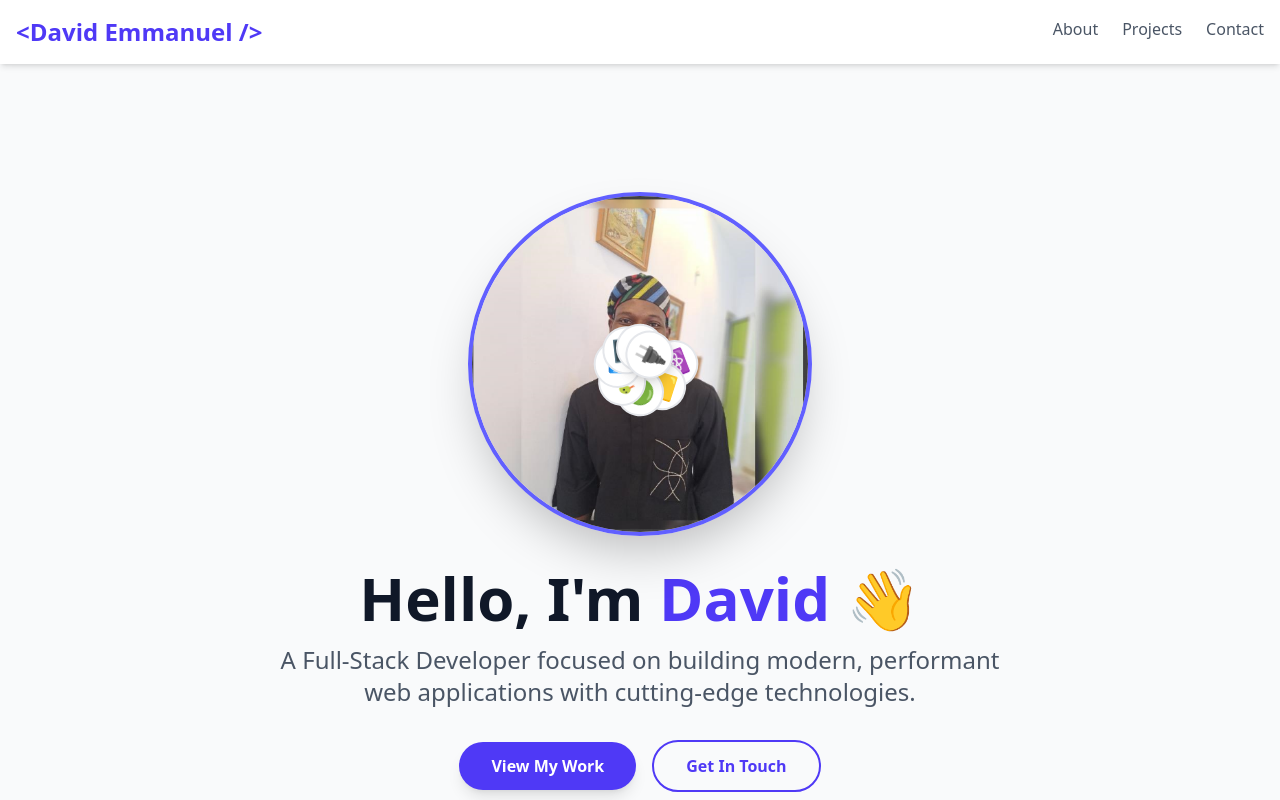
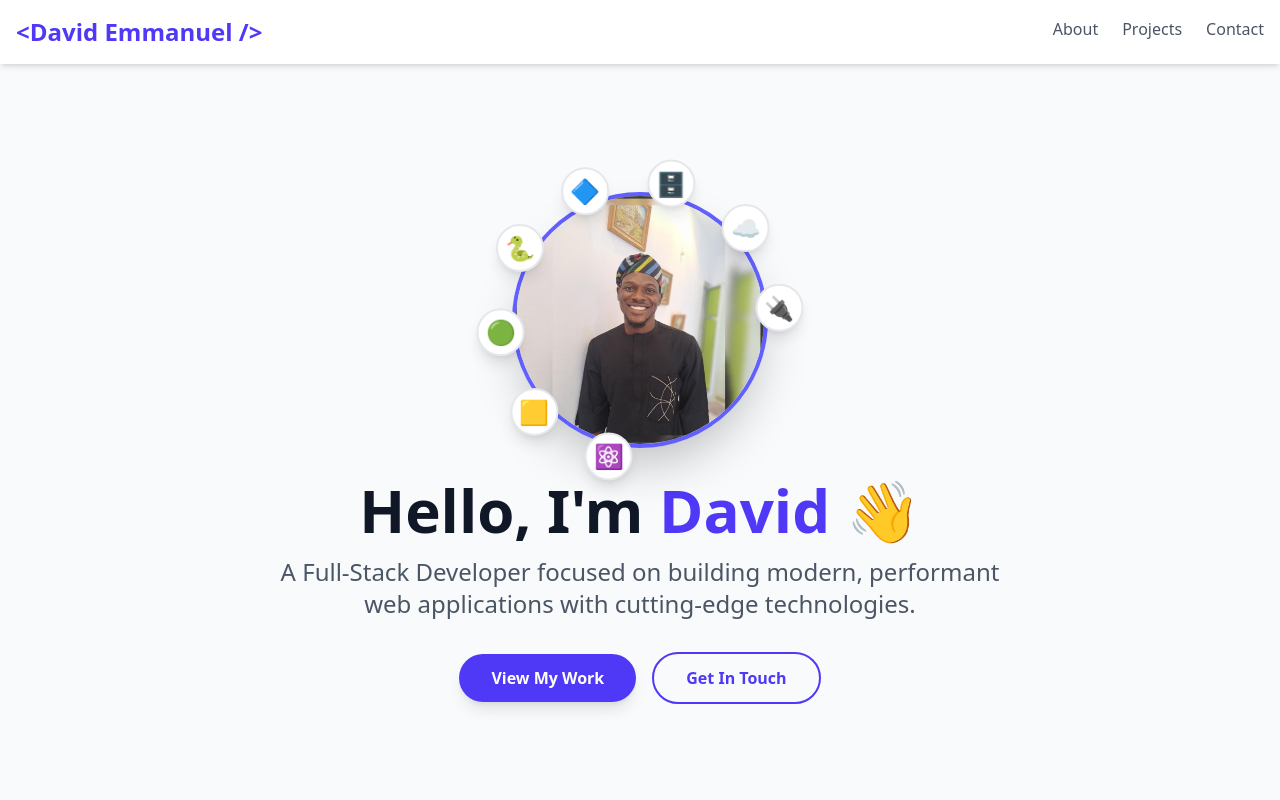
Before and after one commit to EmmaDeil/My-Portfolio-Website, a React (Vite) app: page / in a window 1280 px wide. Shown: the top 800 px of the page. Built offline with nearby package versions, Linux system fonts and the light colour scheme.

Commit message:
worked on the orbit issue

```diff
--- a/src/pages/Home.tsx
+++ b/src/pages/Home.tsx
@@ -90,7 +90,7 @@ export default function HomePage() {
             initial={{ scale: 0, rotate: -180 }}
             animate={{ scale: 1, rotate: 0 }}
             transition={{ duration: 1, type: "spring", stiffness: 100 }}
-            className="relative w-86 h-86 mx-auto mb-8"
+            className="relative w-64 h-64 mx-auto mb-8"
           >
             {/* Profile Picture */}
             <div className="w-full h-full rounded-full overflow-hidden border-4 border-indigo-500 shadow-2xl bg-gradient-to-br from-indigo-100 to-purple-100">
@@ -115,7 +115,10 @@ export default function HomePage() {
             </div>
 
             {/* Orbiting Tech Icons */}
-            {techIcons.map((tech, index) => (
+            {techIcons.map((tech, index) => {
+              const orbitRadius = 140; // Distance from center (slightly outside the 256px container)
+
+              return (
                 <motion.div
                   key={tech.name}
                   className="absolute w-12 h-12 flex items-center justify-center bg-white rounded-full shadow-lg border-2 border-gray-200"
@@ -127,31 +130,22 @@ export default function HomePage() {
                   initial={{
                     x: -24,
                     y: -24,
-                  rotate: (360 / techIcons.length) * index,
+                    rotateZ: index * 45, // Start each icon at a different position
                   }}
                   animate={{
-                  x:
-                    -24 +
-                    Math.cos(
-                      ((360 / techIcons.length) * index * Math.PI) / 180
-                    ) *
-                    180,
-                  y:
-                    -24 +
-                    Math.sin(
-                      ((360 / techIcons.length) * index * Math.PI) / 180
-                    ) *
-                    180,
-                  rotate: [
-                    (360 / techIcons.length) * index,
-                    (360 / techIcons.length) * index + 360,
-                  ],
+                    rotateZ: [index * 45, index * 45 + 360], // Full 360 degree rotation
                   }}
                   transition={{
                     delay: tech.delay,
-                  duration: 30,
+                    duration: 20,
                     repeat: Infinity,
                     ease: "linear",
+                  }}
+                  transformTemplate={({ rotateZ }) => {
+                    const angle = parseFloat(String(rotateZ ?? "0")) || 0;
+                    const x = -24 + Math.cos((angle * Math.PI) / 180) * orbitRadius;
+                    const y = -24 + Math.sin((angle * Math.PI) / 180) * orbitRadius;
+                    return `translateX(${x}px) translateY(${y}px)`;
                   }}
                   whileHover={{
                     scale: 1.2,
@@ -161,7 +155,8 @@ export default function HomePage() {
                 >
                   <span className="text-2xl">{tech.symbol}</span>
                 </motion.div>
-            ))}
+              );
+            })}
           </motion.div>
         </div>
 
```
Lines whose indentation alone changed are shown as unchanged.
